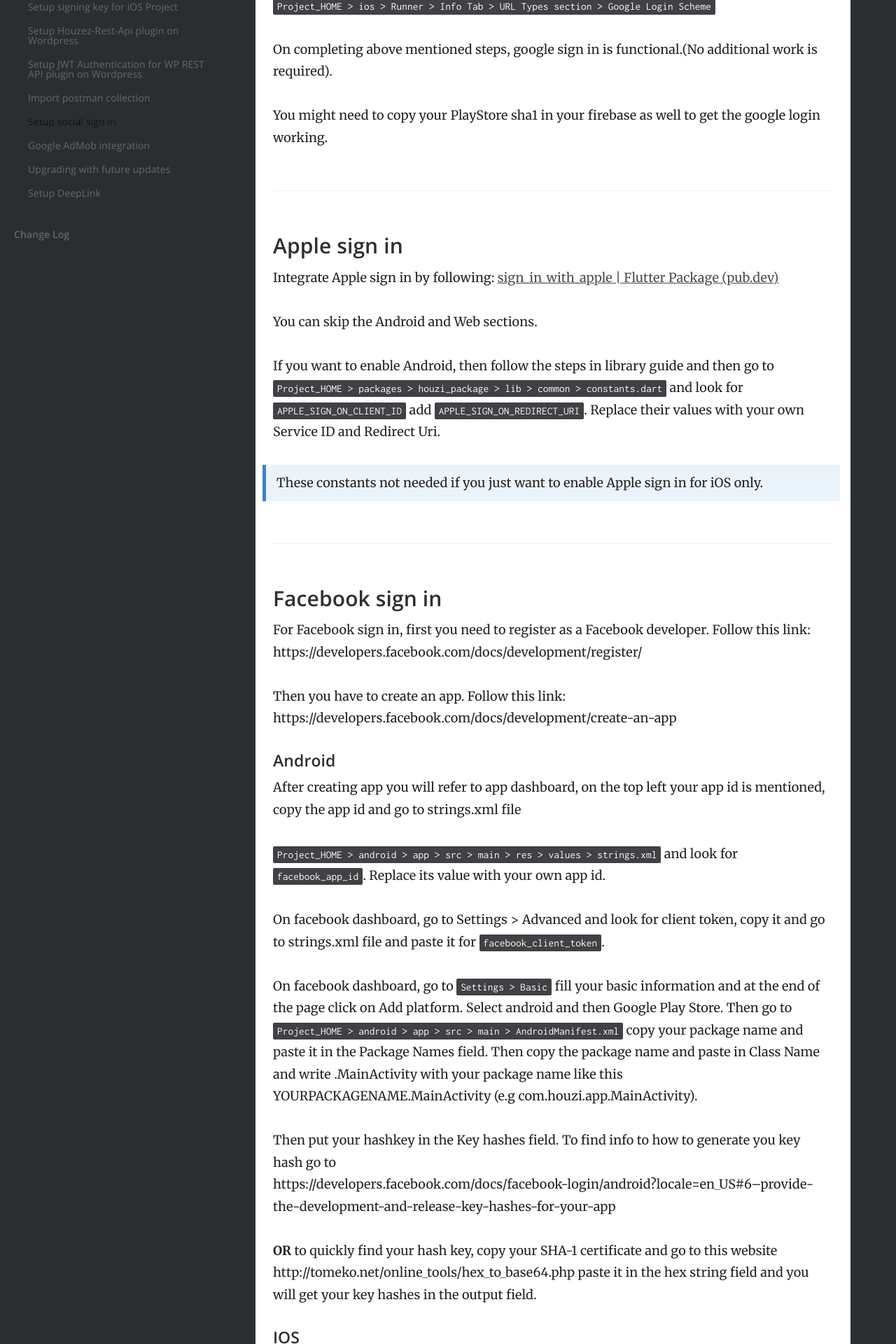
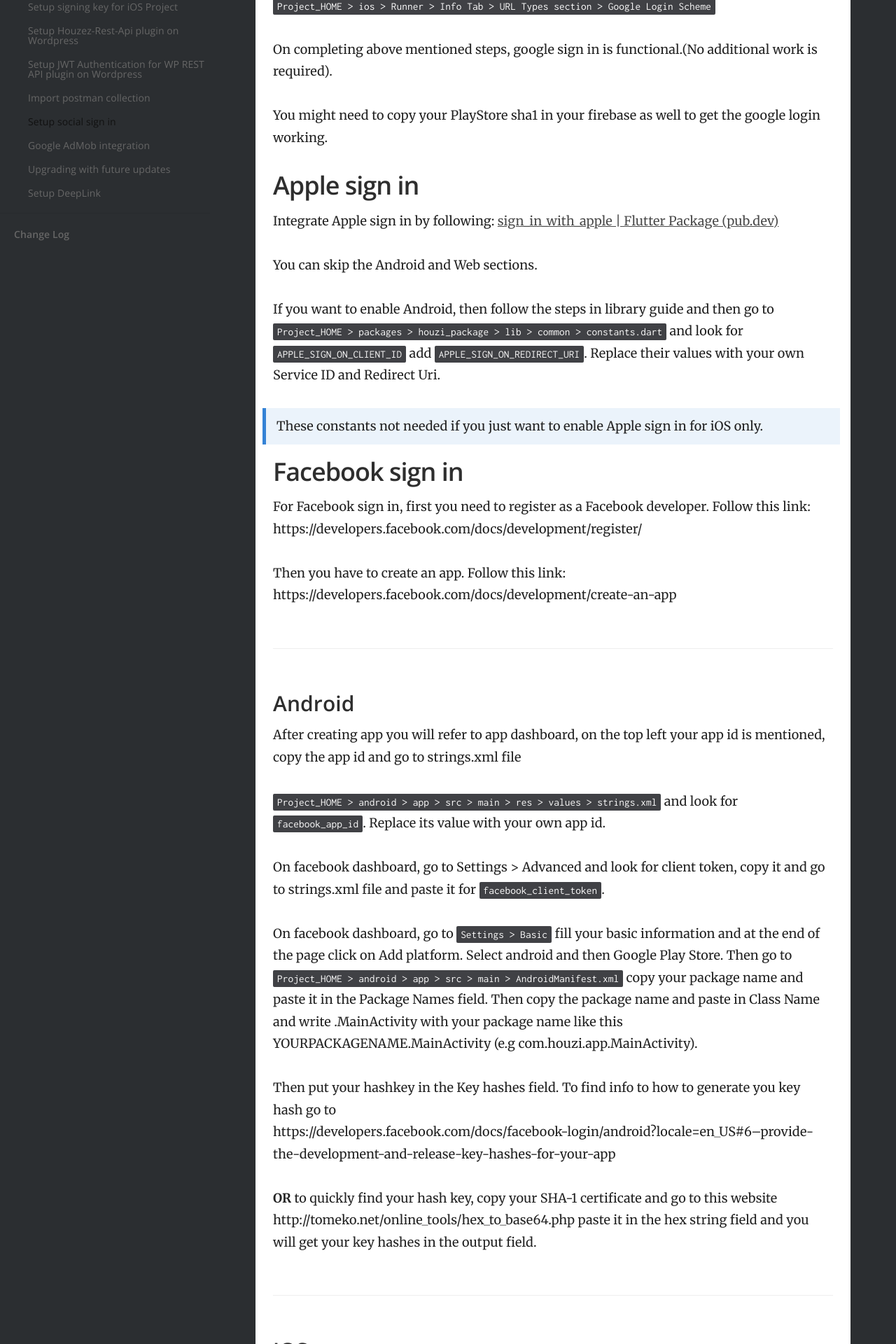
Before and after one commit to booleanbites/houzi-doc, a Jekyll site: the page built from _docs/tools/social_signon.md, in a window 1280 px wide. Shown: the part 1371-3291 px from the top of the page at 70% size. Built offline with Jekyll 4.4.1, drawn with Linux system fonts in a browser that asks for light colours.

```diff
--- a/_docs/tools/social_signon.md
+++ b/_docs/tools/social_signon.md
@@ -38,7 +38,7 @@ On completing above mentioned steps, google sign in is functional.(No additional
 
 You might need to copy your PlayStore sha1 in your firebase as well to get the google login working.
 
-### Apple sign in
+## Apple sign in
 Integrate Apple sign in by following:
 [sign_in_with_apple | Flutter Package (pub.dev)](https://pub.dev/packages/sign_in_with_apple#integration)
 
@@ -48,7 +48,7 @@ If you want to enable Android, then follow the steps in library guide and then g
 
 > These constants not needed if you just want to enable Apple sign in for iOS only.
 
-### Facebook sign in
+## Facebook sign in
 For Facebook sign in, first you need to register as a Facebook developer. Follow this link:
 https://developers.facebook.com/docs/development/register/
 
@@ -56,7 +56,7 @@ Then you have to create an app. Follow this link:
 https://developers.facebook.com/docs/development/create-an-app
 
 
-#### Android
+### Android
 After creating app you will refer to app dashboard, on the top left your app id is mentioned, copy the app id and go to strings.xml file
 
 `Project_HOME > android > app > src > main > res > values > strings.xml` and look for `facebook_app_id`. Replace its value with your own app id.
@@ -72,7 +72,7 @@ https://developers.facebook.com/docs/facebook-login/android?locale=en_US#6--prov
 **OR** to quickly find your hash key, copy your SHA-1 certificate and go to this website http://tomeko.net/online_tools/hex_to_base64.php paste it in the hex string field and you will get your key hashes in the output field.
 
 
-#### IOS
+### IOS
 On facebook dashboard, go to `Settings > Basic` at the end of the page click on Add platform and fill in the details.
 
 Open `Project_HOME > ios > Runner > Info >`
```
Also changed, not shown: _docs/app-setup/property_listing_widget.md (+1 -1 lines).
